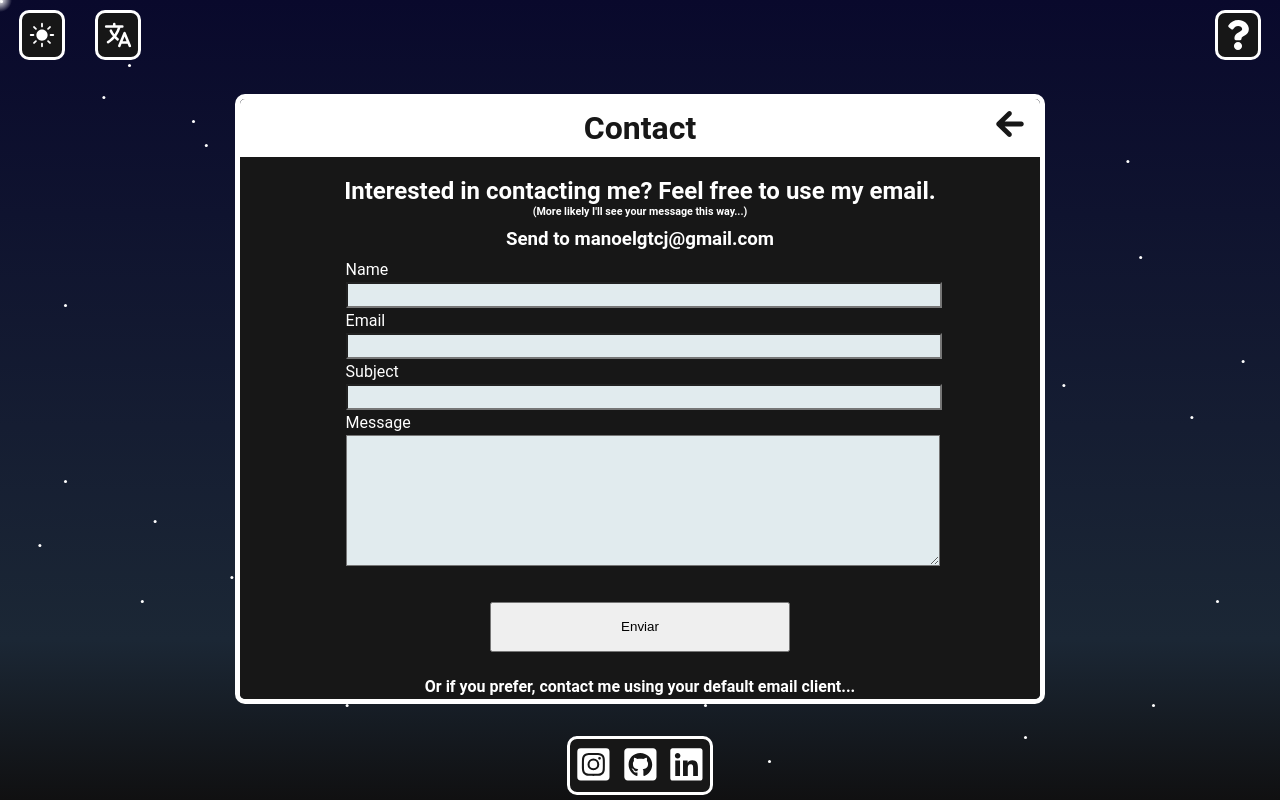
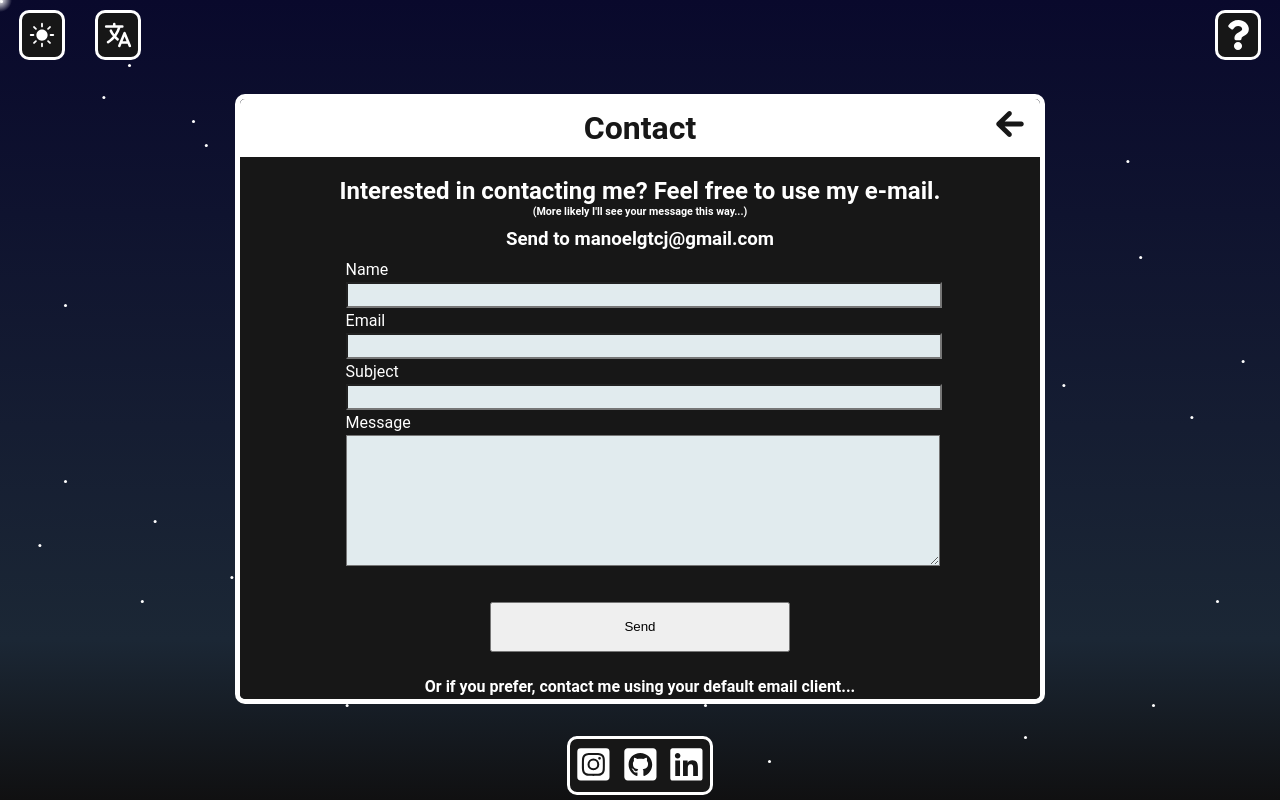
Before and after one commit to Man0el1/portifolio-manoel, a React (Create React App) app: page / in a window 1280 px wide. Both pictures are taken after a click on the button 828 px from the left and 410 px from the top of the page. Built offline with nearby package versions, Linux system fonts and the light colour scheme.

Commit message:
v1.2.1 correção contato envio mensagem

```diff
--- a/src/components/MainPages/Contact/Contact.js
+++ b/src/components/MainPages/Contact/Contact.js
@@ -46,7 +46,7 @@ export default function Contact({ handleBackButton }) {
     if (status === 'error') {
       alertRef.current.style.color = "red"
     } else {
-      alertRef.current.style.color = "white";
+      alertRef.current.style.color = "";
     }
   }
 
@@ -73,14 +73,14 @@ export default function Contact({ handleBackButton }) {
         setTitle('');
         setMessage('');
         setIsSending(false);
-        setAlertMessage('E-mail enviado! :D');
+        setAlertMessage(t('contact.form.success'));
         colorAlertMessage('success');
       },
       (error) => {
         setIsSending(false);
         console.log(error)
 
-        setAlertMessage('Erro ao enviar o email. Por favor, tente novamente ou utilize a proxima opção.');
+        setAlertMessage(t('contact.form.error'));
         colorAlertMessage('error');
       }
     );
@@ -106,8 +106,8 @@ export default function Contact({ handleBackButton }) {
             <input onChange={(e) => setTitle(e.target.value)} ref={titleRef} maxLength='61' id='title' name='title' className='input small-input' type='text' />
           <label htmlFor="message">{t('contact.form.message')}</label>
             <textarea onChange={(e) => setMessage(e.target.value)} ref={messageRef} id='message' name='message' className='input big-input' type='text' />
-          <p className='alert-message' ref={alertRef}>{alertMessage}</p>
-          <input className='submit' type='submit' value={isSending ? 'Enviando' : 'Enviar'} />
+          <p className='text alert-message' ref={alertRef}>{alertMessage}</p>
+          <input className='submit' type='submit' value={isSending ? t('contact.form.submiting') : t('contact.form.submit')} />
         </form>
 
         <h4 className='text'>{t('contact.alternative.text')}</h4>
--- a/src/locales/en/translation.json
+++ b/src/locales/en/translation.json
@@ -8,7 +8,7 @@
   "menu": {
     "intro": "Hi! I'm ",
     "about": "About",
-    "work": "Work",
+    "work": "Projects",
     "contact": "Contact",
     "status": "Currently studying React & Next.js"
   },
@@ -27,11 +27,11 @@
     "work_1": "VetSchedule",
     "work_1sub": "An appointment scheduling system for medical care",
     "work_2": "Opacity Adjustment",
-    "work_2sub": "Simple Python system to make images transparent"
+    "work_2sub": "A simple Python project to make images transparent"
   },
 
   "contact": {
-    "title": "Interested in contacting me? Feel free to use my email.",
+    "title": "Interested in contacting me? Feel free to use my e-mail.",
     "subtitle": "(More likely I'll see your message this way...)",
 
     "form": {
@@ -39,7 +39,10 @@
       "name": "Name",
       "subject": "Subject",
       "message": "Message",
-      "send_button": "Send"
+      "submit": "Send",
+      "submiting": "Sending...",
+      "success": "Email sent! :D",
+      "error": "Error sending the email. Please try again or use the next option."
     },
 
     "alternative": {
--- a/src/locales/pt/translation.json
+++ b/src/locales/pt/translation.json
@@ -39,7 +39,10 @@
       "name": "Nome",
       "subject": "Título",
       "message": "Mensagem",
-      "send_button": "Enviar"
+      "submit": "Enviar",
+      "submiting": "Enviando...",
+      "success": "E-mail enviado! :D",
+      "error": "Erro ao enviar o email. Por favor, tente novamente ou utilize a proxima opção."
     },
 
     "alternative": {
```
Also changed, not shown: ideias.txt.
